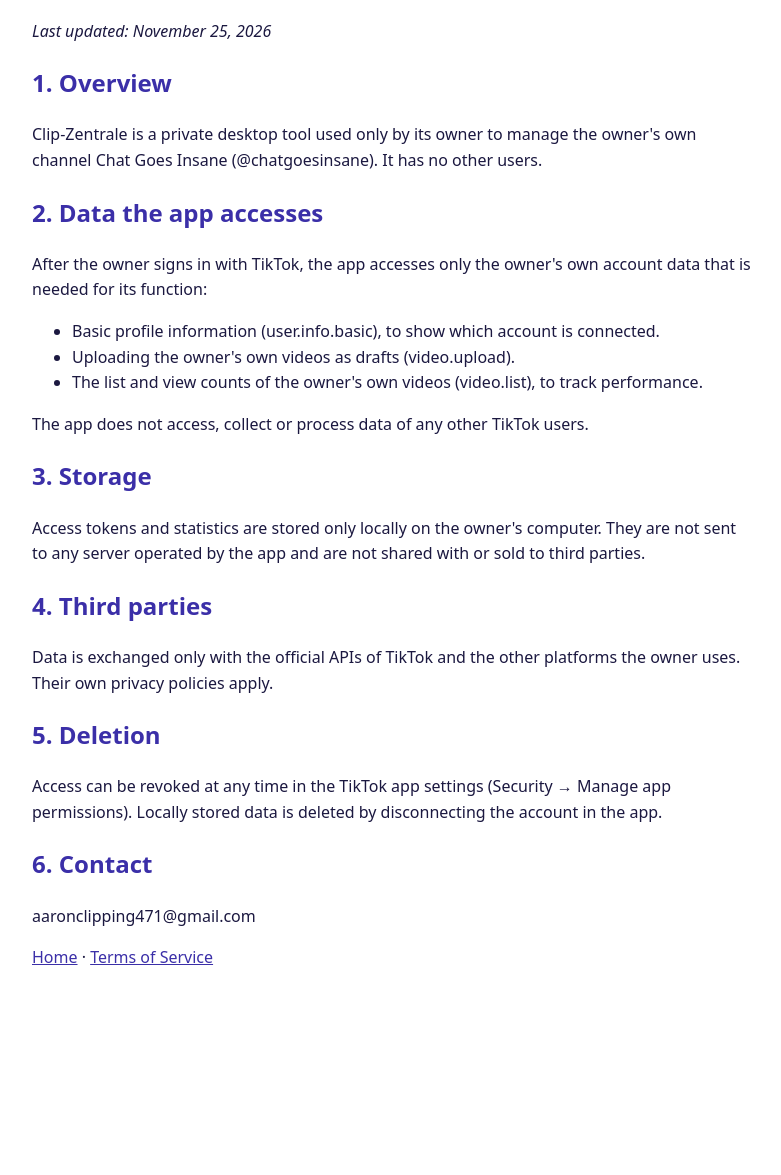
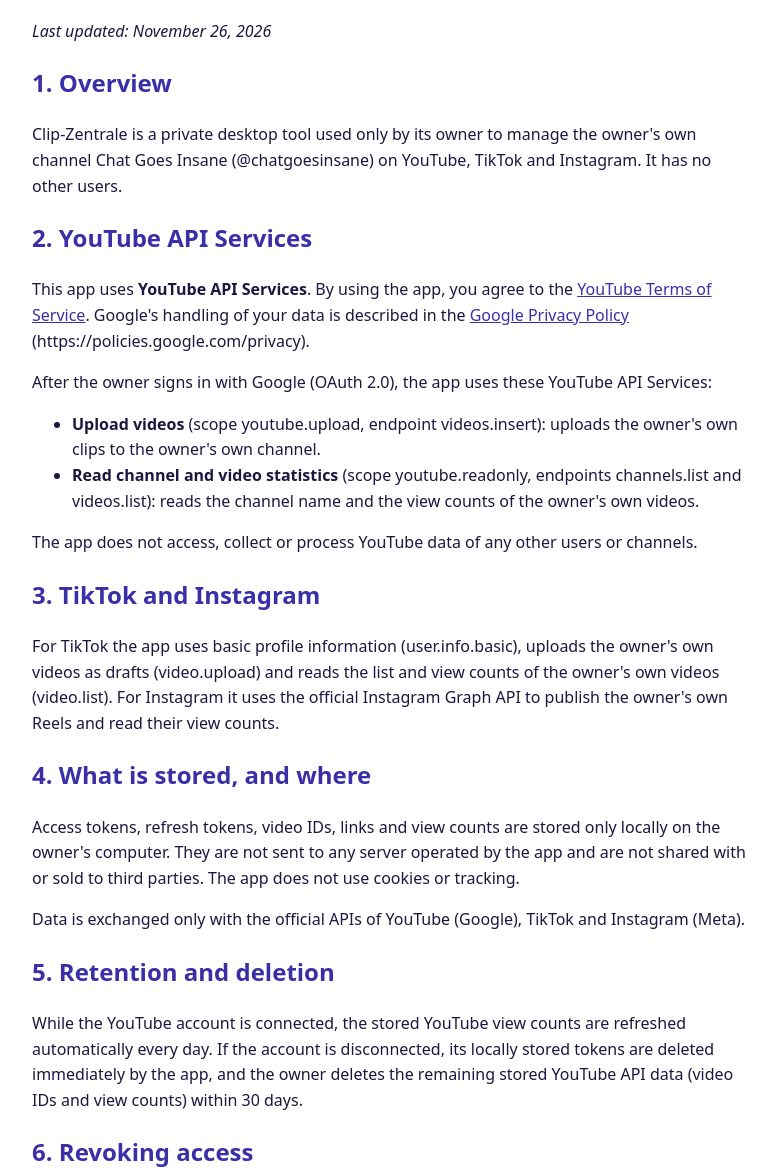
Before and after one commit to chatgoesinsane/chatgoesinsane.github.io, a plain HTML site: page privacy.html in a window 1280 px wide. Shown: the part 94-1269 px from the top of the page, without its empty margins (248-1029 px from the left). Before the commit the page ends 1105 px from the top, so only its background shows below. Drawn offline with Linux system fonts and the light colour scheme.

Commit message:
Add files via upload

```diff
--- a/privacy.html
+++ b/privacy.html
@@ -11,30 +11,40 @@ h1,h2{color:#3b2fa8}a{color:#3b2fa8}
 </head>
 <body>
 <h1>Privacy Policy</h1>
-<p><em>Last updated: November 25, 2026</em></p>
+<p><em>Last updated: November 26, 2026</em></p>
 
 <h2>1. Overview</h2>
-<p>Clip-Zentrale is a private desktop tool used only by its owner to manage the owner's own channel Chat Goes Insane (@chatgoesinsane). It has no other users.</p>
+<p>Clip-Zentrale is a private desktop tool used only by its owner to manage the owner's own channel Chat Goes Insane (@chatgoesinsane) on YouTube, TikTok and Instagram. It has no other users.</p>
 
-<h2>2. Data the app accesses</h2>
-<p>After the owner signs in with TikTok, the app accesses only the owner's own account data that is needed for its function:</p>
+<h2>2. YouTube API Services</h2>
+<p>This app uses <strong>YouTube API Services</strong>. By using the app, you agree to the
+<a href="https://www.youtube.com/t/terms">YouTube Terms of Service</a>. Google's handling of your data is described in the
+<a href="https://policies.google.com/privacy">Google Privacy Policy</a> (https://policies.google.com/privacy).</p>
+<p>After the owner signs in with Google (OAuth 2.0), the app uses these YouTube API Services:</p>
 <ul>
-<li>Basic profile information (user.info.basic), to show which account is connected.</li>
-<li>Uploading the owner's own videos as drafts (video.upload).</li>
-<li>The list and view counts of the owner's own videos (video.list), to track performance.</li>
+<li><strong>Upload videos</strong> (scope youtube.upload, endpoint videos.insert): uploads the owner's own clips to the owner's own channel.</li>
+<li><strong>Read channel and video statistics</strong> (scope youtube.readonly, endpoints channels.list and videos.list): reads the channel name and the view counts of the owner's own videos.</li>
 </ul>
-<p>The app does not access, collect or process data of any other TikTok users.</p>
+<p>The app does not access, collect or process YouTube data of any other users or channels.</p>
 
-<h2>3. Storage</h2>
-<p>Access tokens and statistics are stored only locally on the owner's computer. They are not sent to any server operated by the app and are not shared with or sold to third parties.</p>
+<h2>3. TikTok and Instagram</h2>
+<p>For TikTok the app uses basic profile information (user.info.basic), uploads the owner's own videos as drafts (video.upload) and reads the list and view counts of the owner's own videos (video.list). For Instagram it uses the official Instagram Graph API to publish the owner's own Reels and read their view counts.</p>
 
-<h2>4. Third parties</h2>
-<p>Data is exchanged only with the official APIs of TikTok and the other platforms the owner uses. Their own privacy policies apply.</p>
+<h2>4. What is stored, and where</h2>
+<p>Access tokens, refresh tokens, video IDs, links and view counts are stored only locally on the owner's computer. They are not sent to any server operated by the app and are not shared with or sold to third parties. The app does not use cookies or tracking.</p>
+<p>Data is exchanged only with the official APIs of YouTube (Google), TikTok and Instagram (Meta).</p>
 
-<h2>5. Deletion</h2>
-<p>Access can be revoked at any time in the TikTok app settings (Security → Manage app permissions). Locally stored data is deleted by disconnecting the account in the app.</p>
+<h2>5. Retention and deletion</h2>
+<p>While the YouTube account is connected, the stored YouTube view counts are refreshed automatically every day. If the account is disconnected, its locally stored tokens are deleted immediately by the app, and the owner deletes the remaining stored YouTube API data (video IDs and view counts) within 30 days.</p>
 
-<h2>6. Contact</h2>
+<h2>6. Revoking access</h2>
+<ul>
+<li>Google / YouTube: at any time via the <a href="https://security.google.com/settings/security/permissions">Google security settings page</a> (https://security.google.com/settings/security/permissions).</li>
+<li>TikTok: in the TikTok app under Settings → Security → Manage app permissions.</li>
+<li>Instagram: in Instagram under Settings → Apps and websites.</li>
+</ul>
+
+<h2>7. Contact</h2>
 <p>aaronclipping471@gmail.com</p>
 
 <p><a href="index.html">Home</a> · <a href="terms.html">Terms of Service</a></p>
```
Also changed, not shown: index.html (+16 -5 lines), terms.html (+14 -9 lines).
